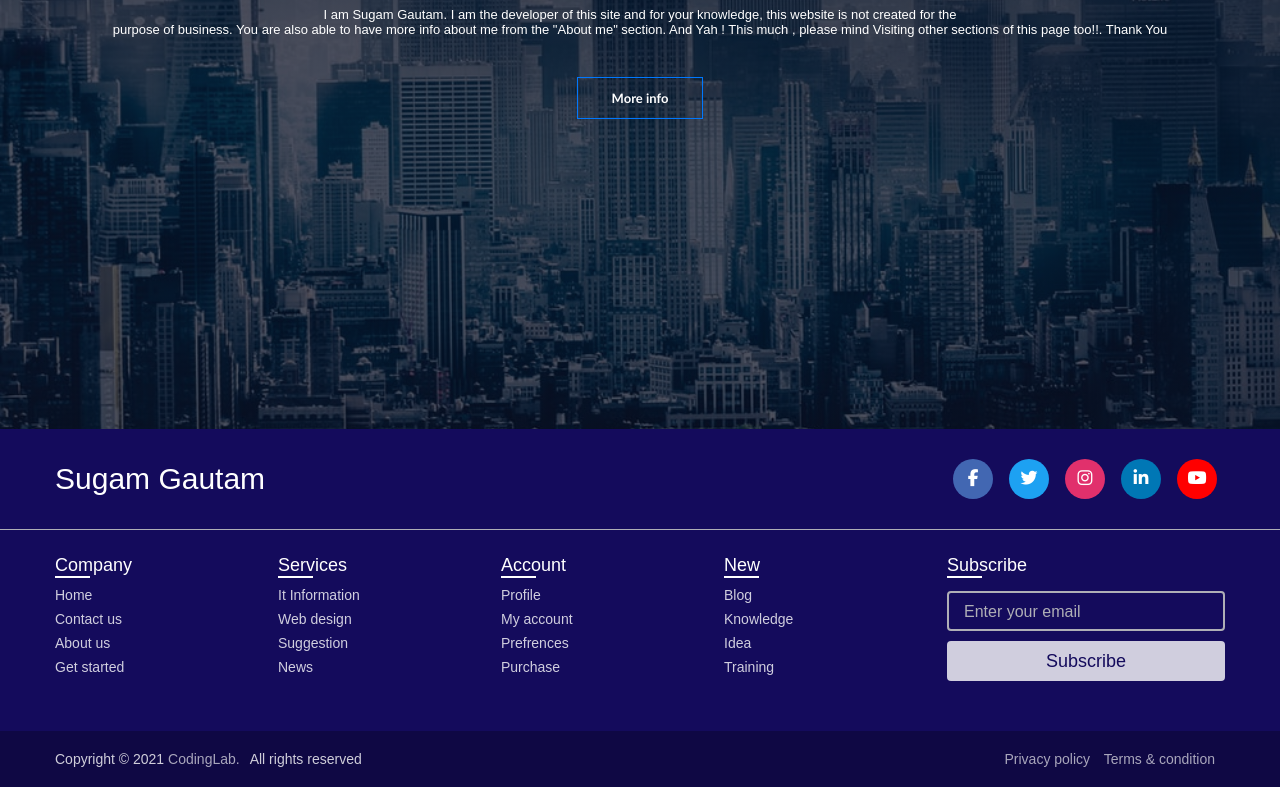
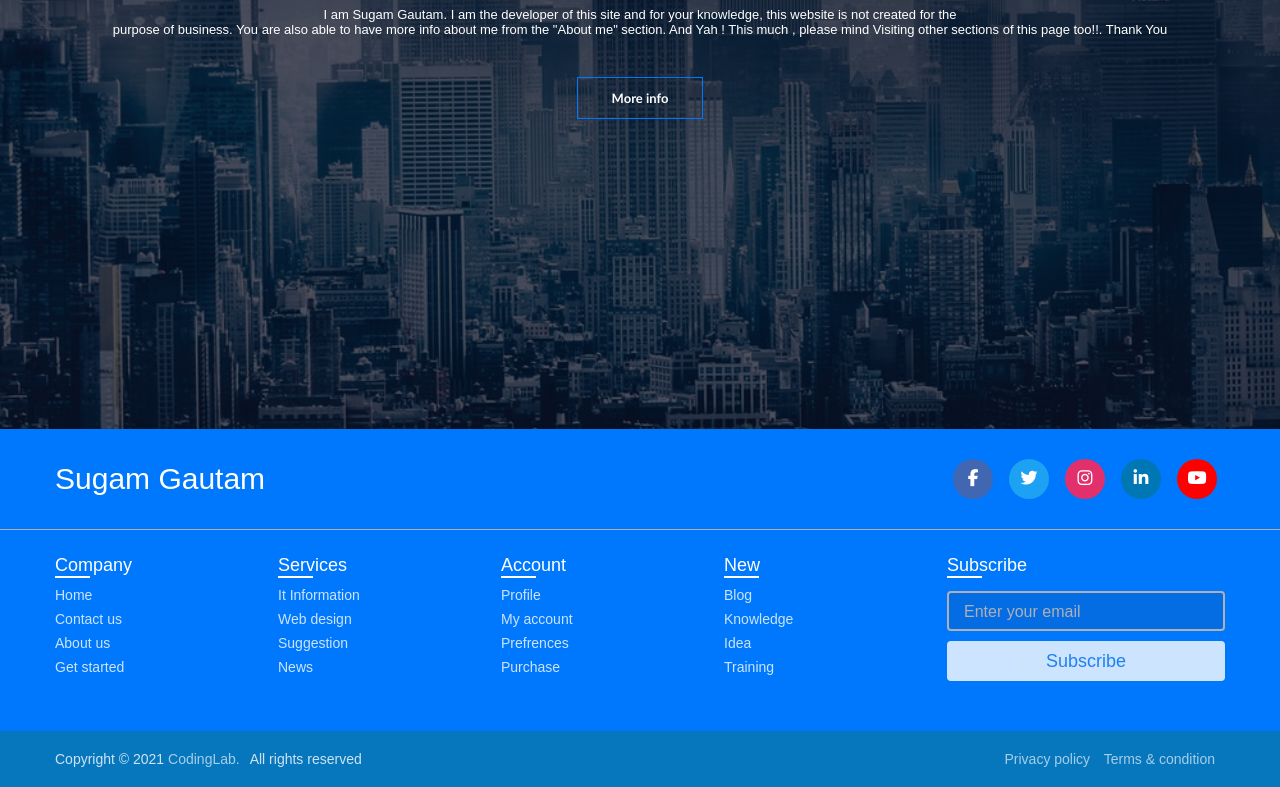
Before and after one commit to SugamGautam/s, a plain HTML site: page index.html in a window 1280 px wide. Shown: the part 371-1158 px from the top of the page. Drawn offline with Linux system fonts and the light colour scheme.

Commit message:
Create style.css
Signed-off-by: SugamGautam <112100741+SugamGautam@users.noreply.github.com>

```diff
--- a/style.css
+++ b/style.css
@@ -193,7 +193,7 @@ nav .fa-solid {
 
 footer{
   position: relative;
-  background: #140B5C;
+  background: #0078fe;
   width: 100%;
   bottom: 0;
   left: 0;
@@ -320,7 +320,7 @@ footer .content .link-boxes .box{
   width: calc(100% + 55px);
   outline: none;
   border: 2px solid #AFAFB6;
-  background: #140B5C;
+  background: #056de3;
   border-radius: 4px;
   padding: 0 15px;
   font-size: 15px;
@@ -333,7 +333,7 @@ footer .content .link-boxes .box{
 }
 .link-boxes .input-box input[type="button"]{
   background: #fff;
-  color: #140B5C;
+  color: #2784ef;
   border: none;
   font-size: 18px;
   font-weight: 500;
@@ -347,7 +347,7 @@ footer .content .link-boxes .box{
 }
 footer .bottom-details{
   width: 100%;
-  background: #0F0844;
+  background: #0777bd;
 }
 footer .bottom-details .bottom_text{
   max-width: 1250px;
```
